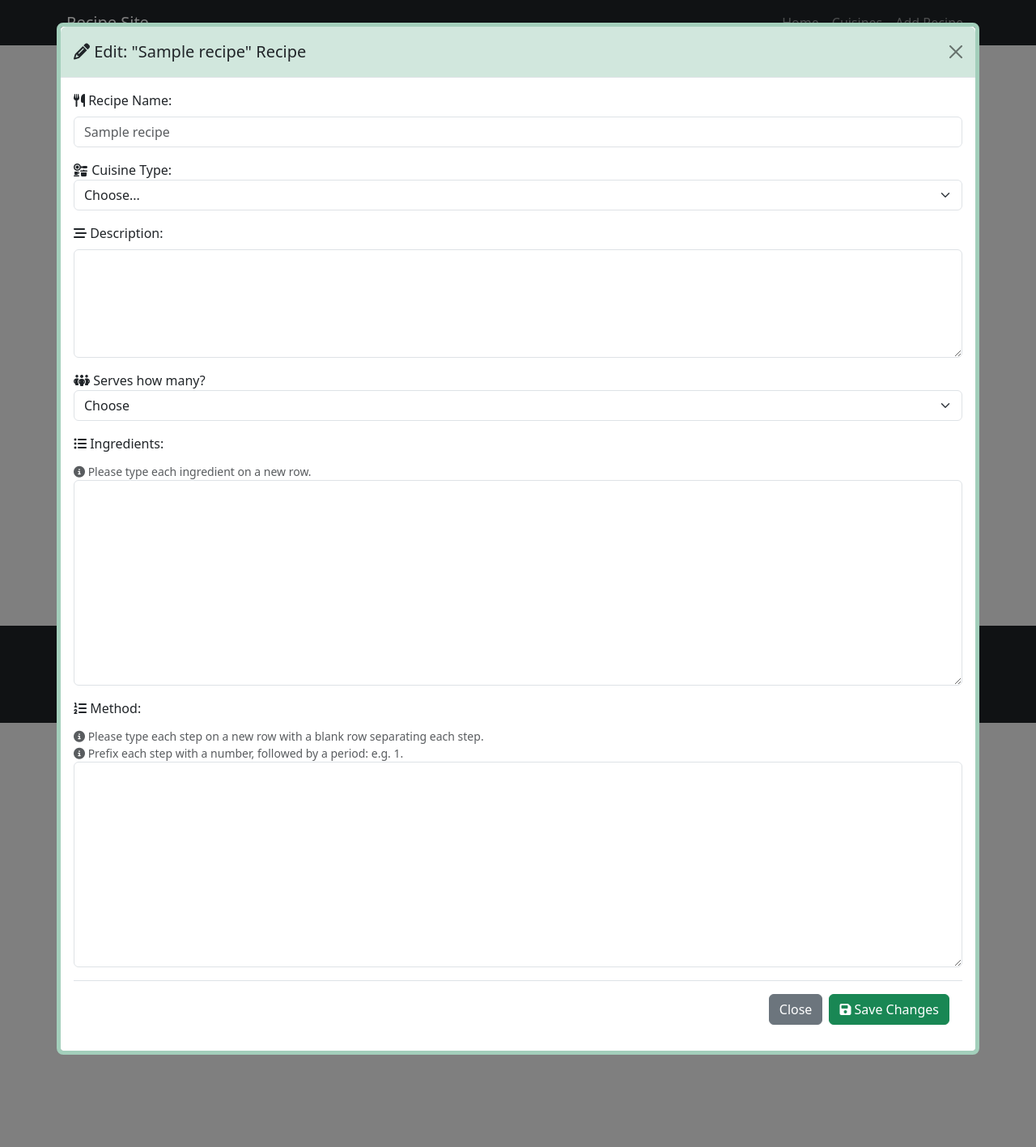
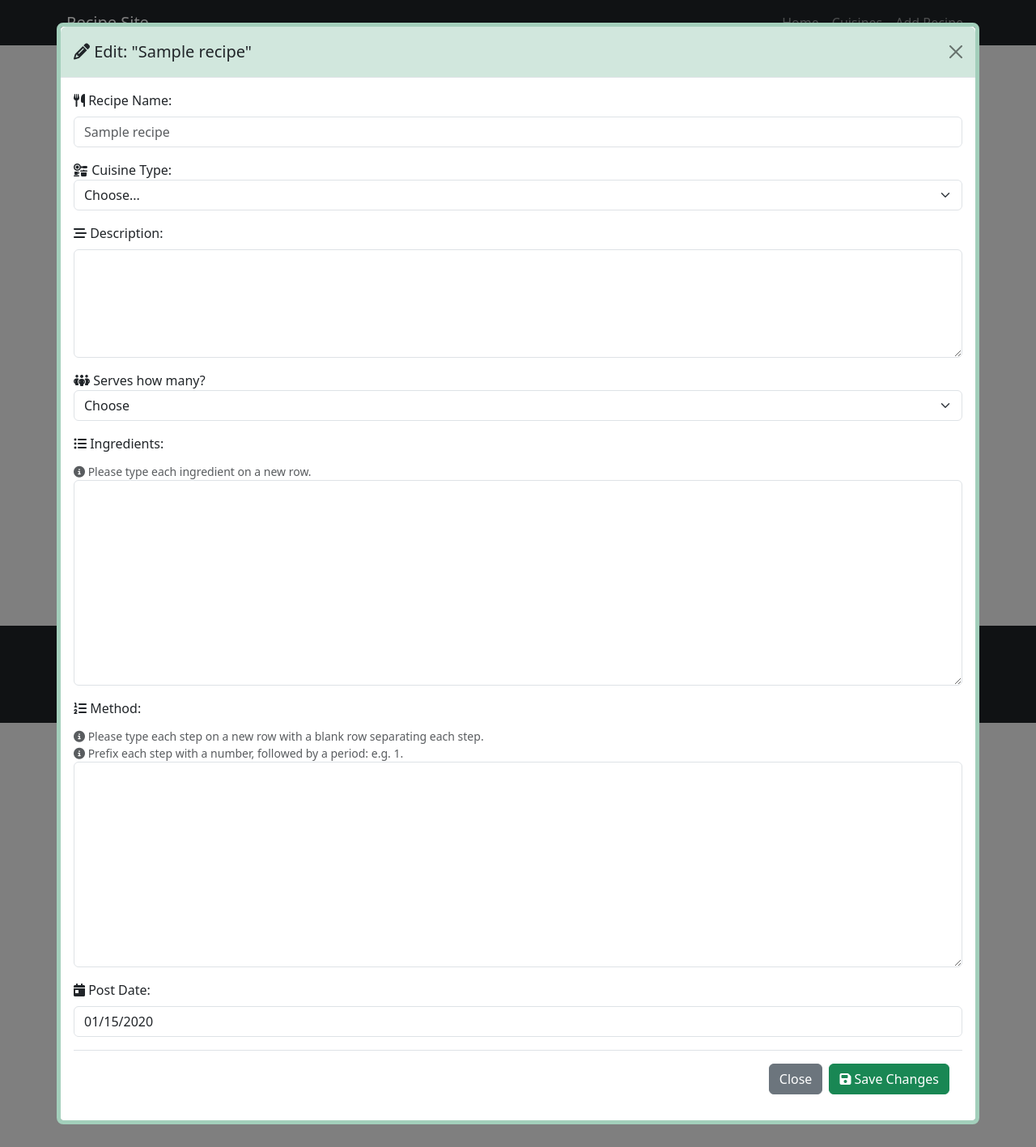
Before and after one commit to ozpc99/My-Recipes, a Flask app: page /recipes in a window 1280 px wide, after a click on "Edit". Shown: the whole page at 81% size. Run offline with Flask 2, Linux system fonts and the light colour scheme; tables that the repository leaves empty hold one stand-in row (values such as "Sample post"); some libraries are stand-ins or nearby versions.

Commit message:
Edit Recipe function
Created function to allow for editing recipes and updating db.

Removed JS function to insert date into post_date field on add/edit recipe form due to an error when iterating recipe data by id.

This error prevented the date being inserted into the field for future iterations, only the first iteration did it work.

To solve this, datetime was imported into routes.py and a function was created to get today's date.

This date is assigned to the post_date variable in the 'add_recipe' and 'edit_recipe' functions.

This ensures that the date is always updated in all iterations of the recipes table and in all instances where it is displayed in HTML via Jinja templates.

```diff
--- a/recipe_site/routes.py
+++ b/recipe_site/routes.py
@@ -1,6 +1,12 @@
 from flask import render_template, request, redirect, url_for
+from datetime import datetime
 from recipe_site import app, db
 from recipe_site.models import Cuisine, Recipe
+
+
+def get_todays_date():
+        today = datetime.today()
+        return today
 
 
 @app.route("/")
@@ -55,12 +61,12 @@ def add_recipe():
             recipe_name=request.form.get("recipe_name"),
             cuisine_id=request.form.get("cuisine_id"),
             recipe_description=request.form.get("recipe_description"),
-            recipe_serves = request.form.get("recipe_serves"),
-            recipe_ingredients = request.form.get("recipe_ingredients"),
-            recipe_method = request.form.get("recipe_method"),
-            # recipe_img = ,
-            # author_name = ,
-            post_date=request.form.get("post_date")
+            recipe_serves=request.form.get("recipe_serves"),
+            recipe_ingredients=request.form.get("recipe_ingredients"),
+            recipe_method=request.form.get("recipe_method"),
+            # recipe_img= ,
+            # author_name= ,
+            post_date=get_todays_date()
             # is_featured=bool(True if request.form.get("is_featured") else False),
         )
         db.session.add(recipes)
@@ -69,7 +75,27 @@ def add_recipe():
     return render_template("add_recipe.html", cuisines=cuisines)
 
 
-@app.route("/recipe<int:id>")
+@app.route("/edit_recipe/<int:recipe_id>", methods=["GET", "POST"])
+def edit_recipe(recipe_id):
+    recipe = Recipe.query.get_or_404(recipe_id)
+    cuisines = list(Cuisine.query.order_by(Cuisine.cuisine_type).all())
+    if request.method == "POST":
+        recipe.recipe_name = request.form.get("recipe_name"),
+        recipe.cuisine_id = request.form.get("cuisine_id"),
+        recipe.recipe_description = request.form.get("recipe_description"),
+        recipe.recipe_serves = request.form.get("recipe_serves"),
+        recipe.recipe_ingredients = request.form.get("recipe_ingredients"),
+        recipe.recipe_method = request.form.get("recipe_method"),
+        # recipe.recipe_img = ,
+        # recipe.author_name = ,
+        recipe.post_date=get_todays_date()
+        # recipe.is_featured=bool(True if request.form.get("is_featured") else False),
+        db.session.commit()
+        return redirect(url_for("recipes"))
+
+
+# Displays Recipe Page Template inserted with data from recipe id
+@app.route("/recipe/<int:id>")
 def recipe(id):
     recipe = Recipe.query.get(id)
     return render_template("recipe.html", recipe=recipe)
--- a/recipe_site/static/js/script.js
+++ b/recipe_site/static/js/script.js
@@ -1,9 +1,5 @@
 // Automatically updates copyright year on base template footer.
 $("#copyright").text(new Date().getFullYear());
-
-
-// Automatically updates Post Date to Today's Date on 'Add Recipe' Form.
-document.getElementById('post_date').valueAsDate = new Date();
 
 
 // Bootstrap Popovers for the info buttons on 'Add Recipe' Form.
--- a/recipe_site/templates/recipe.html
+++ b/recipe_site/templates/recipe.html
@@ -24,7 +24,7 @@
                         <i class="fa-solid fa-star-half-stroke"></i>
                     </div>
                     <!-- Cuisine Category -->
-                    <a class="badge bg-secondary text-decoration-none link-light" href="#!">
+                    <a class="badge bg-secondary text-decoration-none link-light" href="{{ url_for('recipes') }}">
                         {{ recipe.cuisine }}
                     </a>
                 </header>
--- a/recipe_site/templates/recipes.html
+++ b/recipe_site/templates/recipes.html
@@ -62,13 +62,12 @@
                 <div class="modal-content">
                     <div class="modal-header">
                         <h1 class="modal-title fs-5" id="modal-{{ recipe.id }}">
-                            <i class="fa-solid fa-pencil"></i> Edit: "{{ recipe.recipe_name }}" Recipe</h1>
+                            <i class="fa-solid fa-pencil"></i> Edit: "{{ recipe.recipe_name }}"</h1>
                         <button type="button" class="btn-close" data-bs-dismiss="modal" aria-label="Close"></button>
                     </div>
                     <div class="modal-body">
                         <!-- Form to Edit Recipe -->
-                        <form method="POST" action="">
-
+                        <form method="POST" action="{{ url_for('edit_recipe', recipe_id=recipe.id) }}">
 
                             <!-- Recipe Name -->
                             <div class="mb-3">
@@ -127,9 +126,7 @@
                                     <i class="fa-solid fa-circle-info"></i> Please type each ingredient on a new row.
                                 </div>
 
-                                <textarea class="form-control" id="recipe_ingredients" name="recipe_ingredients"
-                                    cols="30" rows="10" aria-describedby="recipe_ingredients" required>
-                                </textarea>
+                                <textarea class="form-control" id="recipe_ingredients" name="recipe_ingredients" rows="10" required></textarea>
                             </div>
 
                             <!-- Method -->
@@ -143,8 +140,7 @@
                                     <i class="fa-solid fa-circle-info"></i> Prefix each step with a number, followed by
                                     a period: e.g. 1.
 
-                                    <textarea class="form-control" id="recipe_method" name="recipe_method" cols="30"
-                                        rows="10" aria-describedby="recipe_method" required></textarea>
+                                    <textarea class="form-control" id="recipe_method" name="recipe_method" rows="10" required></textarea>
                                 </div>
                             </div>
 
@@ -153,10 +149,10 @@
                             -- Date input is hidden because the user doesn't need to fill out this field.
                             -- Attributes: 'readonly' and 'required' and Style: 'pointer-events: none;'
                             --- are included in case Bootstrap fails to load or that it is decided to include this input field on the form later. -->
-                            <div class="mb-3 d-none">
+                            <div class="mb-3">
                                 <label for="post_date" class="form-label"><i class="fa-solid fa-calendar-day"></i> Post
                                     Date:</label>
-                                <input type="date" class="form-control" name="post_date" id="post_date" readonly
+                                <input type="date" class="form-control" name="post_date" id="post_date" value="{{ recipe.post_date }}" readonly
                                     required style="pointer-events: none;">
                             </div>
 
```
